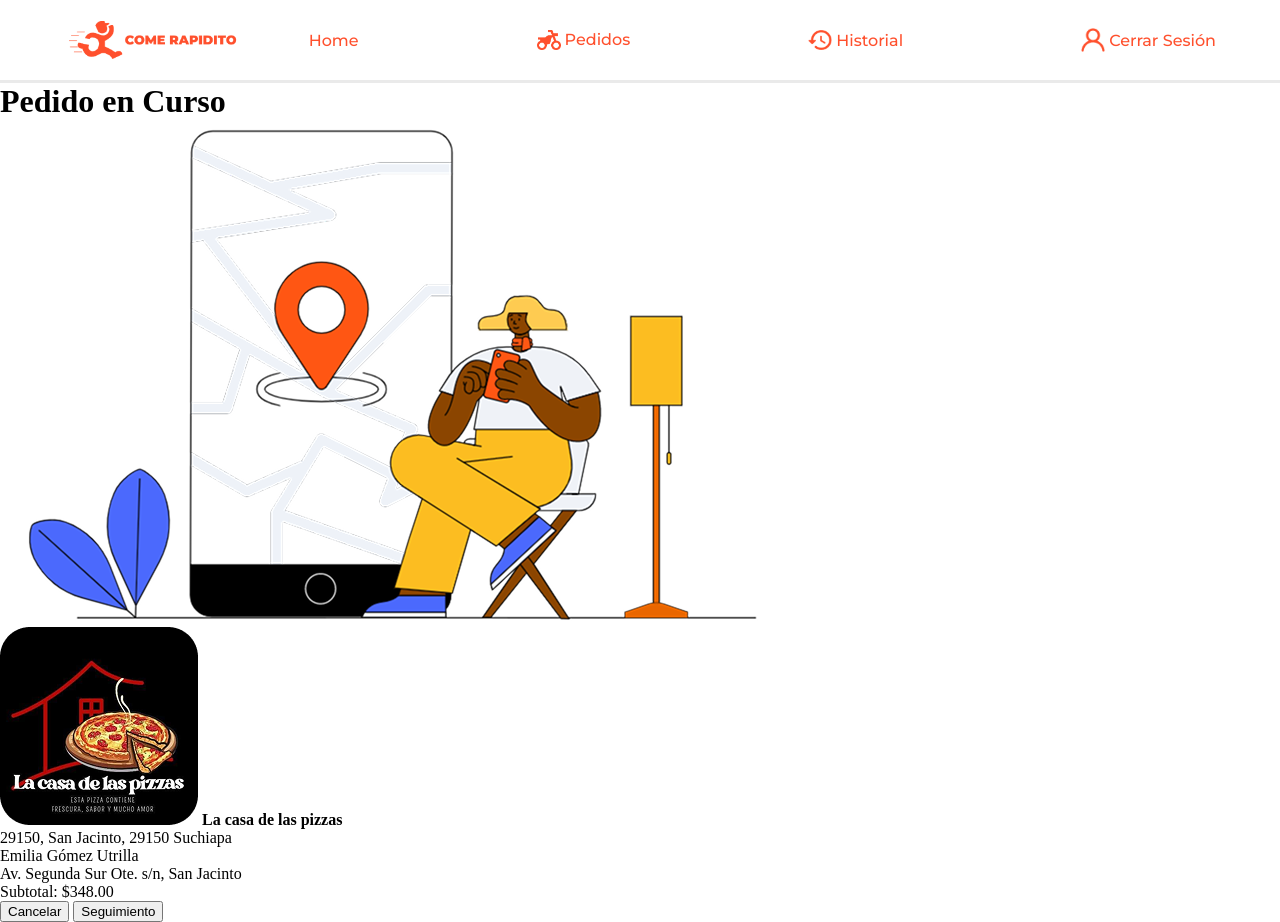
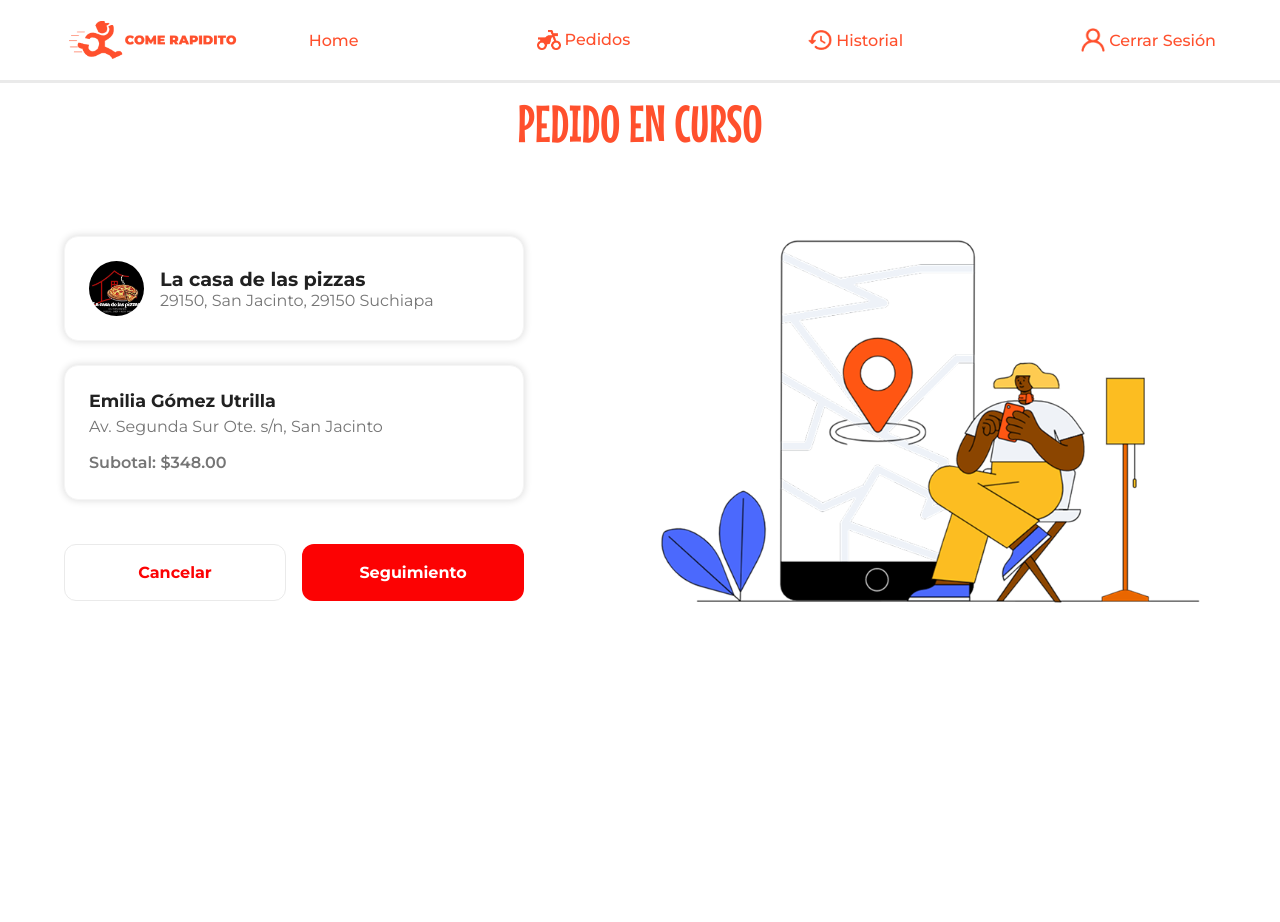
Before and after one commit to The-Tito/come-rapidito, a plain HTML site: page repartidor-feature/pages/pedido-en-curso.html in a window 1280 px wide. After the commit the page ends 800 px from the top, so only its background shows below. Drawn offline with Linux system fonts and the light colour scheme; a web font is replaced by a local one.

Commit message:
pedido-en-curso has been modified

```diff
--- a/repartidor-feature/pages/pedido-en-curso.html
+++ b/repartidor-feature/pages/pedido-en-curso.html
@@ -9,6 +9,9 @@
     <link rel="icon" href="../../Assets/iconLogo.png">
     <link rel="preconnect" href="https://fonts.gstatic.com" crossorigin>
     <link href="https://fonts.googleapis.com/css2?family=Montserrat:ital,wght@0,100..900;1,100..900&family=Noto+Sans:ital,wght@0,100..900;1,100..900&family=Open+Sans:ital,wght@0,300..800;1,300..800&family=TikTok+Sans:opsz,wght@12..36,300..900&display=swap" rel="stylesheet">
+    <link rel="preconnect" href="https://fonts.googleapis.com">
+<link rel="preconnect" href="https://fonts.gstatic.com" crossorigin>
+<link href="https://fonts.googleapis.com/css2?family=Montserrat:ital,wght@0,100..900;1,100..900&family=Mouse+Memoirs&family=Noto+Sans:ital,wght@0,100..900;1,100..900&family=Open+Sans:ital,wght@0,300..800;1,300..800&family=TikTok+Sans:opsz,wght@12..36,300..900&display=swap" rel="stylesheet">
     <title>Pedidos Activos</title>
 </head>
 <body>
@@ -44,35 +47,40 @@
     </div>
 </nav>
 
-<seccion class="pedidos_main">
-    <h1 class="main_titulo">Pedido en Curso</h1>
 
-    <figure class="img_banner">
-        <img src="../../Assets/Wavy Buddies Address.png" alt="" class="img">
-    </figure>
+<div class="h1_titulo">
+            <h1 class="seccion_titulo">Pedido en Curso</h1>
+</div>
 
-   <div class="pedido_texto">
+<main class="seccion">
+
+    <div class="pedido_container">
+
         <div class="info-restaurante">
-            <img src="../../Assets/LogoRestaurante.png" alt="" class="logo_restaurante">
-            <strong class="restaurante-nombre">La casa de las pizzas</strong>
-            <p class="restaurante-direccion">29150, San Jacinto, 29150 Suchiapa</p>
+            <img src="../../Assets/LogoRestaurante.png" alt="Logo de La casa de las pizzas" class="logo_restaurante">
+            <div class="info-restaurante_texto">
+                <strong class="restaurante-nombre">La casa de las pizzas</strong>
+                <p class="restaurante-direccion">29150, San Jacinto, 29150 Suchiapa</p>
+            </div>
         </div>
 
         <div class="card-pedido">
             <p class="cliente-nombre">Emilia Gómez Utrilla</p>
             <p class="cliente-direccion">Av. Segunda Sur Ote. s/n, San Jacinto</p>
-            <p class="cliente-subtotal">Subtotal: $348.00</p>
+            <p class="cliente-subtotal">Subotal: $348.00</p>
         </div>
 
         <div class="botones">
-            <button class="btn-cancelar">Cancelar</button>
-            <button class="btn-seguimiento">Seguimiento</button>
+            <a href="../pages/pedidos-activos.html" class="btn-cancelar">Cancelar</a>
+            <a href="../pages/seguimiento.html" class="btn-seguimiento">Seguimiento</a>
         </div>
+
     </div>
-</div>
-</seccion>
 
-
+    <figure class="seccion_img">
+        <img src="../../Assets/Wavy Buddies Address.png" alt="Ilustración de una persona esperando su pedido" class="img_banner">
+    </figure>
+</main>
 
 </body>
 </html>
--- a/repartidor-feature/styles/pedidos-en-curso.css
+++ b/repartidor-feature/styles/pedidos-en-curso.css
@@ -1,7 +1,13 @@
 :root{
     --fontfamily: "Montserrat", sans-serif;
+    --fonttitulo: "Mouse Memoirs", sans-serif;
     --primarycolor: #FF502D;
     --secondarycolor: #FC0203;
+    --text-dark: #212121;
+    --text-light: #757575;
+    --border-light: #EAEAEA;
+    --white: #FFFFFF;
+    --card-shadow: 0 0 7px 1px rgba(0, 0, 0, 0.127);
 }
 
 *{
@@ -60,3 +66,142 @@
 .nav_img {
     width: 24px;
 }
+
+.seccion {
+    width: 90%;
+    max-width: 1200px;
+    margin: 60px auto;
+    display: flex;
+    align-items: center;
+    justify-content: space-between;
+    gap: 4em;
+}
+
+.pedido_container {
+    flex-basis: 45%;
+    max-width: 460px;
+    display: flex;
+    flex-direction: column;
+}
+
+.seccion_img {
+    flex-basis: 50%;
+    display: flex;
+    justify-content: flex-end;
+}
+
+.img_banner {
+    max-width: 100%;
+    height: auto;
+}
+
+.h1_titulo {
+    display: flex;
+    font-family: var(--fonttitulo);
+    text-align: left;
+    margin-bottom: 30px;
+    margin: 0 auto;
+    padding-bottom: 20px;
+    justify-content: center;
+    padding-top: 10px;
+}
+
+.seccion_titulo {
+    color: var(--primarycolor);
+    font-weight: 400;
+    font-size: 52px;
+    text-transform: uppercase;
+}
+
+.info-restaurante,
+.card-pedido {
+    background-color: var(--white);
+    border-radius: 14px;
+    padding: 24px;
+    box-shadow: var(--card-shadow);
+    margin-bottom: 24px;
+    border: 1px solid #F5F5F5;
+    font-family: var(--fontfamily);
+}
+
+.info-restaurante {
+    display: flex;
+    align-items: center;
+    gap: 16px;
+}
+
+.logo_restaurante {
+    width: 55px;
+    height: 55px;
+    border-radius: 50%;
+}
+
+.restaurante-nombre {
+    font-weight: 700;
+    font-size: 1.2rem;
+    color: var(--text-dark);
+    margin-bottom: 2px;
+}
+
+.restaurante-direccion {
+    font-size: 1rem;
+    color: var(--text-light);
+}
+
+.card-pedido .cliente-nombre {
+    font-weight: 700;
+    font-size: 1.1rem;
+    color: var(--text-dark);
+    margin-bottom: 4px;
+}
+
+.card-pedido .cliente-direccion,
+.card-pedido .cliente-subtotal {
+    font-size: 1rem;
+    color: var(--text-light);
+    line-height: 1.5;
+}
+
+.card-pedido .cliente-subtotal {
+    margin-top: 12px;
+    font-weight: 600;
+}
+
+.botones {
+    display: flex;
+    gap: 16px;
+    margin-top: 20px;
+}
+
+.btn-cancelar,
+.btn-seguimiento {
+    flex: 1;
+    padding: 18px 10px;
+    border-radius: 12px;
+    font-family: var(--fontfamily);
+    font-size: 1rem;
+    font-weight: 700;
+    cursor: pointer;
+    text-align: center;
+    transition: transform 0.2s ease;
+    border: 1px solid transparent;
+}
+
+.btn-cancelar {
+    background-color: var(--white);
+    color: var(--secondarycolor);
+    border-color: #EAEAEA;
+}
+
+.btn-seguimiento {
+    background-color: var(--secondarycolor);
+    color: var(--white);
+}
+
+.btn-cancelar:hover, .btn-seguimiento:hover {
+    transform: translateY(-2px);
+}
+
+a{
+    text-decoration: none;
+}
```
Also changed, not shown: Assets/flecha-delgada-izquierda.png (added).
